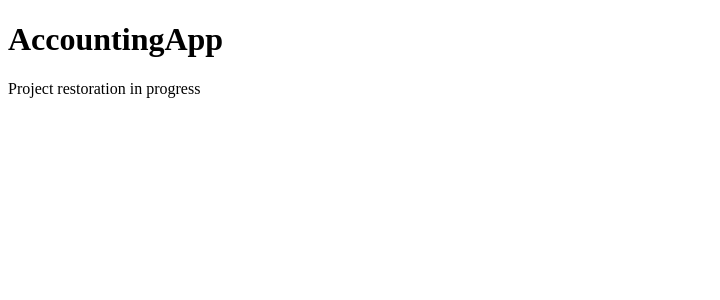
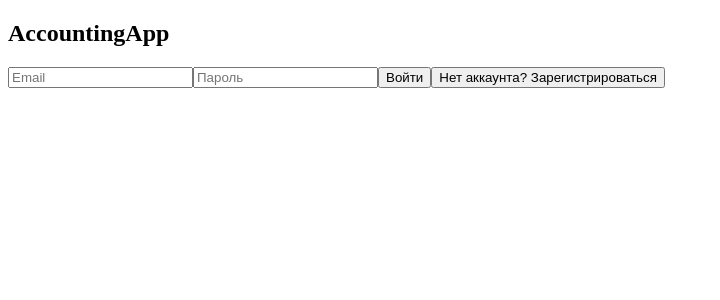
Before and after one commit to weaknumbness/AccountingApp, a React (Vite) app: page / in a window 1280 px wide. Shown: the top 300 px of the page, without its empty margins (0-720 px from the left). Built offline with nearby package versions, Linux system fonts and the light colour scheme; no server answers; the HTML template or start-up script is replaced by a standard one.

Commit message:
restore Firebase authentification

```diff
--- a/src/app/App.tsx
+++ b/src/app/App.tsx
@@ -1,9 +1,43 @@
+import { useEffect, useState } from "react";
+import { onAuthStateChanged, signOut, type User } from "firebase/auth";
+import { auth } from "../services/firebase/firebase";
+import { AuthPage } from "../features/auth/AuthPage";
+import { AppHeader } from "../components/layout/AppHeader";
+
 function App() {
+  const [user, setUser] = useState<User | null>(null);
+  const [isAuthLoading, setIsAuthLoading] = useState(true);
+
+  useEffect(() => {
+    const unsubscribe = onAuthStateChanged(auth, (currentUser) => {
+      setUser(currentUser);
+      setIsAuthLoading(false);
+    });
+
+    return unsubscribe;
+  }, []);
+
+  const handleLogout = async () => {
+    await signOut(auth);
+  };
+
+  if (isAuthLoading) {
+    return <div>Загрузка...</div>;
+  }
+
+  if (!user) {
+    return <AuthPage />;
+  }
+
   return (
-    <main>
-      <h1>AccountingApp</h1>
-      <p>Project restoration in progress</p>
-    </main>
+    <div>
+      <AppHeader userEmail={user.email} onLogout={handleLogout} />
+
+      <main>
+        <h2>Главный экран приложения</h2>
+        <p>Авторизация восстановлена. Следующий шаг — категории.</p>
+      </main>
+    </div>
   );
 }
 
--- /dev/null
+++ b/src/components/layout/AppHeader.tsx
@@ -0,0 +1,19 @@
+type AppHeaderProps = {
+  userEmail: string | null;
+  onLogout: () => void;
+};
+
+export function AppHeader({ userEmail, onLogout }: AppHeaderProps) {
+  return (
+    <header>
+      <h1>AccountingApp</h1>
+
+      <div>
+        <span>{userEmail}</span>
+        <button type="button" onClick={onLogout}>
+          Выйти
+        </button>
+      </div>
+    </header>
+  );
+}
--- /dev/null
+++ b/src/features/auth/AuthPage.tsx
@@ -0,0 +1,21 @@
+import { useState } from "react";
+import { LoginForm } from "./LoginForm";
+import { RegisterForm } from "./RegisterForm";
+
+export function AuthPage() {
+  const [isLoginMode, setIsLoginMode] = useState(true);
+
+  const toggleMode = () => {
+    setIsLoginMode((prev) => !prev);
+  };
+
+  return (
+    <div>
+      {isLoginMode ? (
+        <LoginForm onToggleMode={toggleMode} />
+      ) : (
+        <RegisterForm onToggleMode={toggleMode} />
+      )}
+    </div>
+  );
+}
--- /dev/null
+++ b/src/features/auth/LoginForm.tsx
@@ -0,0 +1,72 @@
+import { useState, type FormEvent, type ChangeEvent } from "react";
+import { signInWithEmailAndPassword } from "firebase/auth";
+import { auth } from "../../services/firebase/firebase";
+
+type LoginFormProps = {
+  onToggleMode: () => void;
+};
+
+export function LoginForm({ onToggleMode }: LoginFormProps) {
+  const [email, setEmail] = useState("");
+  const [password, setPassword] = useState("");
+
+  const [error, setError] = useState("");
+  const [isSubmitting, setIsSubmitting] = useState(false);
+
+  const handleEmailChange = (event: ChangeEvent<HTMLInputElement>) => {
+    setEmail(event.target.value);
+  };
+
+  const handlePasswordChange = (event: ChangeEvent<HTMLInputElement>) => {
+    setPassword(event.target.value);
+  };
+
+  const handleSubmit = async (event: FormEvent<HTMLFormElement>) => {
+    event.preventDefault();
+
+    setError("");
+    setIsSubmitting(true);
+
+    try {
+      await signInWithEmailAndPassword(auth, email, password);
+    } catch {
+      setError("Неверный email или пароль");
+    } finally {
+      setIsSubmitting(false);
+    }
+  };
+
+  return (
+    <section>
+      <form onSubmit={handleSubmit}>
+        <h2>AccountingApp</h2>
+
+        <input
+          type="email"
+          value={email}
+          onChange={handleEmailChange}
+          placeholder="Email"
+          required
+        />
+
+        <input
+          type="password"
+          value={password}
+          onChange={handlePasswordChange}
+          placeholder="Пароль"
+          required
+        />
+
+        {error && <p>{error}</p>}
+
+        <button type="submit" disabled={isSubmitting}>
+          {isSubmitting ? "Вход..." : "Войти"}
+        </button>
+
+        <button type="button" onClick={onToggleMode}>
+          Нет аккаунта? Зарегистрироваться
+        </button>
+      </form>
+    </section>
+  );
+}
--- /dev/null
+++ b/src/features/auth/RegisterForm.tsx
@@ -0,0 +1,90 @@
+import { useState, type FormEvent, type ChangeEvent } from "react";
+import { createUserWithEmailAndPassword } from "firebase/auth";
+import { auth } from "../../services/firebase/firebase";
+
+type RegisterFormProps = {
+  onToggleMode: () => void;
+};
+
+export function RegisterForm({ onToggleMode }: RegisterFormProps) {
+  const [email, setEmail] = useState("");
+  const [password, setPassword] = useState("");
+  const [secondPassword, setSecondPassword] = useState("");
+
+  const [error, setError] = useState("");
+  const [isSubmitting, setIsSubmitting] = useState(false);
+
+  const handleEmailChange = (event: ChangeEvent<HTMLInputElement>) => {
+    setEmail(event.target.value);
+  };
+
+  const handlePasswordChange = (event: ChangeEvent<HTMLInputElement>) => {
+    setPassword(event.target.value);
+  };
+
+  const handleSecondPasswordChange = (event: ChangeEvent<HTMLInputElement>) => {
+    setSecondPassword(event.target.value);
+  };
+
+  const handleSubmit = async (event: FormEvent<HTMLFormElement>) => {
+    event.preventDefault();
+
+    if (password !== secondPassword) {
+      setError("Пароли не совпадают");
+      return;
+    }
+
+    setError("");
+    setIsSubmitting(true);
+
+    try {
+      await createUserWithEmailAndPassword(auth, email, password);
+    } catch {
+      setError("Не удалось зарегистрироваться");
+    } finally {
+      setIsSubmitting(false);
+    }
+  };
+
+  return (
+    <section>
+      <form onSubmit={handleSubmit}>
+        <h2>Регистрация</h2>
+
+        <input
+          type="email"
+          value={email}
+          onChange={handleEmailChange}
+          placeholder="Email"
+          required
+        />
+
+        <input
+          type="password"
+          value={password}
+          onChange={handlePasswordChange}
+          placeholder="Пароль"
+          required
+        />
+
+        <input
+          type="password"
+          value={secondPassword}
+          onChange={handleSecondPasswordChange}
+          placeholder="Повторите пароль"
+          required
+        />
+
+        {error && <p>{error}</p>}
+
+        <button type="submit" disabled={isSubmitting}>
+          {isSubmitting ? "Регистрация..." : "Зарегистрироваться"}
+        </button>
+
+        <button type="button" onClick={onToggleMode}>
+          Уже есть аккаунт? Войти
+        </button>
+      </form>
+    </section>
+  );
+}
```
